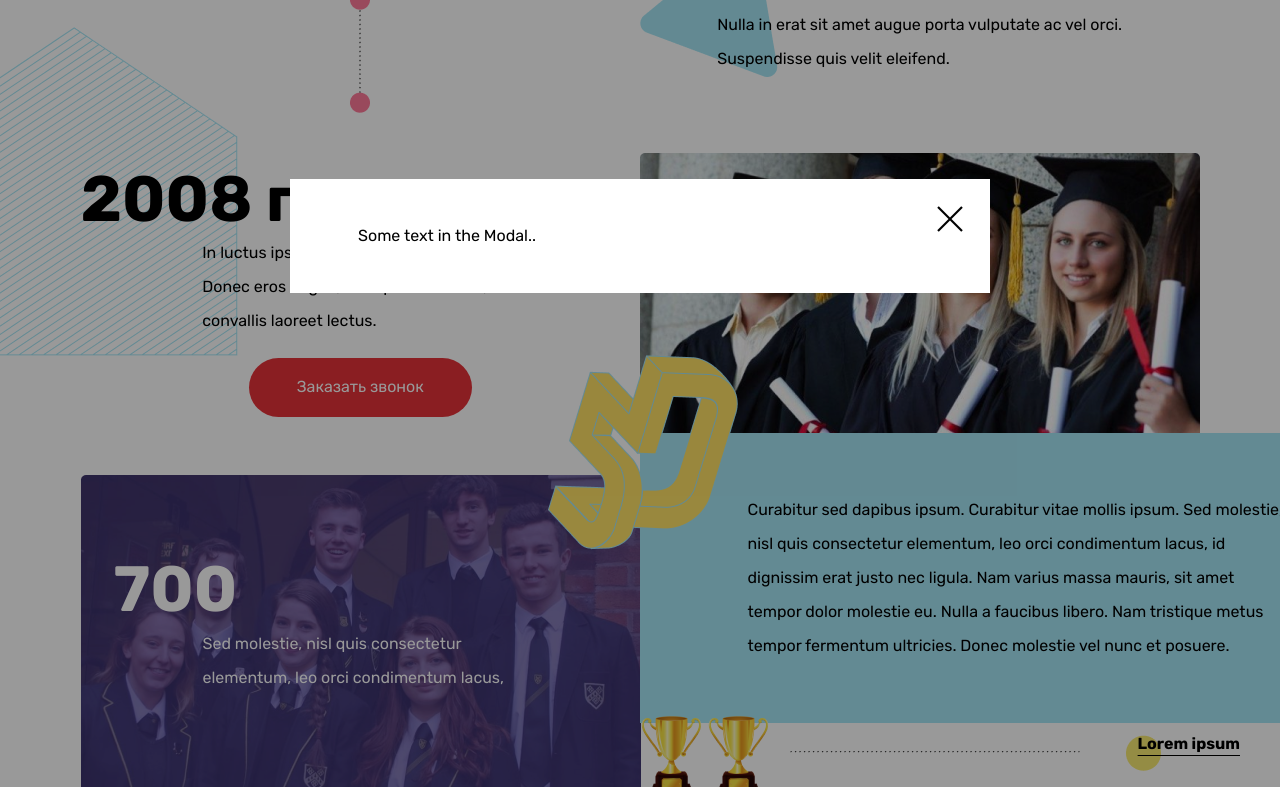
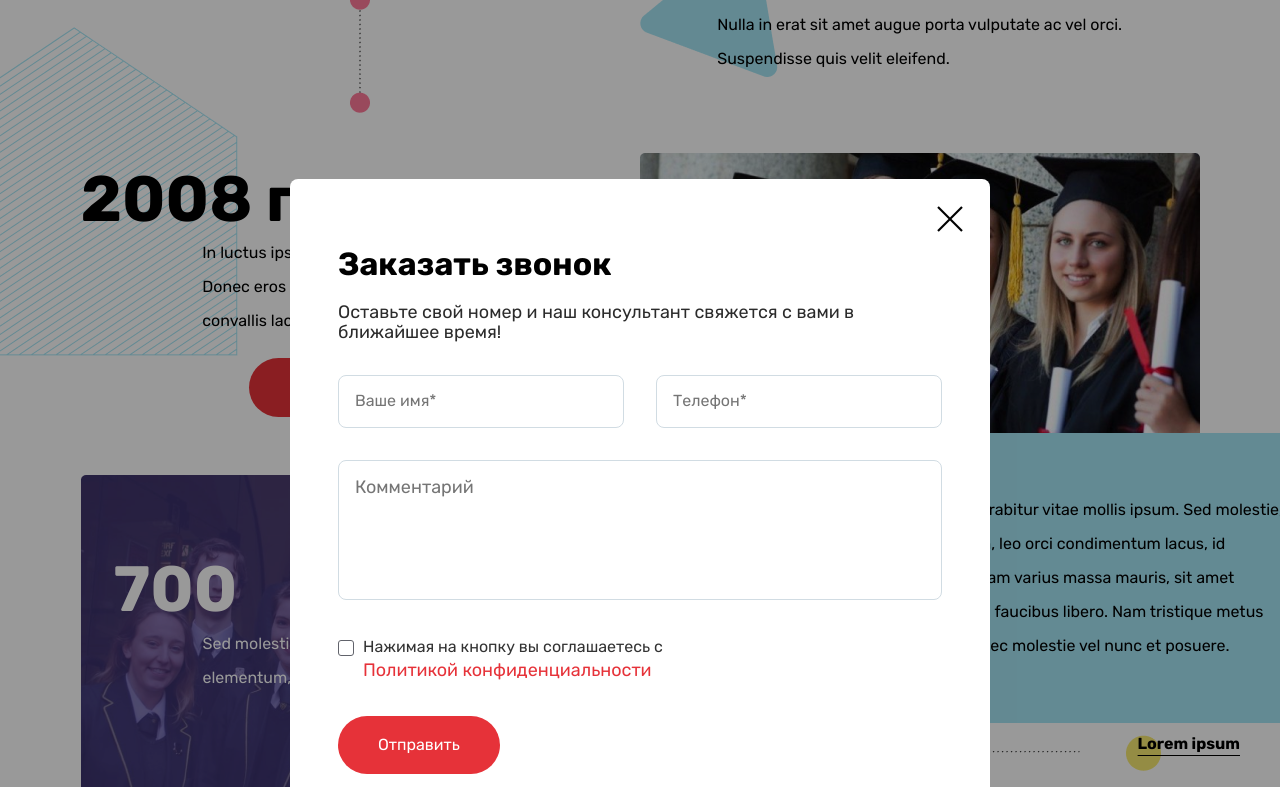
Before and after one commit to COLOMBO72/testtask_pyatoeizmerenie, a website built with webpack: page src/index.html in a window 1280 px wide. Both pictures are taken after a click on the button "Заказать звонок". Shown: the part 469-1256 px from the top of the page. Built offline with nearby package versions, Linux system fonts and the light colour scheme.

Commit message:
created modal content

```diff
--- a/src/index.html
+++ b/src/index.html
@@ -12,8 +12,24 @@
     <!-- МОДАЛЬНОЕ ОКНО -->
     <div id="myModal" class="modal">
         <div class="modal-content">
-            <img src="images/icon_close.png" class="close" alt="close">
-            <p>Some text in the Modal..</p>
+            <div class="modal-content__container">
+                <img src="images/icon_close.png" class="close" alt="close">
+                <h2>Заказать звонок</h2>
+                <p>Оставьте свой номер и наш консультант свяжется с вами в ближайшее время!</p>
+                <div class="modal-content__container__input-wrapper">
+                    <input type="name" placeholder="Ваше имя*" name="inputName" id="inputName">
+                    <input type="number" placeholder="Телефон*" name="inputNumber" id="inputNumber">
+                </div>
+                <textarea name="comment" placeholder="Комментарий" id="comment"></textarea>
+                <div class="modal-content__container_checkbox">
+                    <label class="checkbox style-a">
+                      <input type="checkbox"/>
+                      <div class="checkbox__checkmark"></div>
+                      <div class="checkbox__body">Нажимая на кнопку вы соглашаетесь с <p>Политикой конфиденциальности</p></div>
+                    </label>
+                  </div>
+                <button class="modalBtn">Отправить</button>
+            </div>
         </div>
     </div>
 
--- a/src/styles/main.scss
+++ b/src/styles/main.scss
@@ -7,6 +7,10 @@ $blue: #A5E5F4;
 $yellow: #FFE267;
 $template: #a39c7d3d;
 $template2: rgba(255, 0, 0, 0.473);
+$gray-text: #61636B;
+$bordergray: #D1DCE3;
+$black-text: #2B2B2B;
+$red: #E63239;
 
 body {
   font-family: "Rubik", sans-serif;
@@ -25,26 +29,145 @@ body {
   width: 100%;
   height: 100%;
   overflow: auto;
-  background-color: rgb(0,0,0);
-  background-color: rgba(0,0,0,0.4);
+  background-color: rgb(0, 0, 0);
+  background-color: rgba(0, 0, 0, 0.4);
 }
 
 .modal-content {
   background-color: $white;
+  flex-direction: column;
+  display: flex;
+  align-items: center;
+  justify-content: center;
   margin: 15% auto;
-  padding: 48px 68px;
-  width: 700px;
+  max-width: 700px;
   position: relative;
+  border-radius: 8px;
+  h2 {
+    margin: 19px 0px;
+    color: #000000;
+    font-weight: 700;
+    font-size: 32px;
+  }
+  p {
+    font-size: 18px;
+    color: $black-text;
+  }
+}
+
+.modal-content__container {
+  padding:  48px;
+}
+
+.modal-content__container__input-wrapper {
+  display: flex;
+  flex-direction: row;
+  justify-content: space-between;
+
+  input {
+    margin-top: 32px;
+    width: 286px;
+    padding: 16px;
+    border-radius: 8px;
+    border: 1px solid;
+    border-color: $bordergray;
+  }
+}
+
+.modal-content__container textarea {
+  width: 100%;
+  height: 140px;
+  padding: 16px;
+  margin-top: 32px;
+  box-sizing: border-box;
+  border: 1px solid $bordergray;
+  border-radius: 8px;
+  font-size: 18px;
+  resize: none;
+}
+
+//CHECKBOX
+.modal-content__container_checkbox{
+  margin: 32px 0px;
+}
+.checkbox.style-a {
+  display: inline-block;
+  position: relative;
+  padding-left: 25px;
+  cursor: pointer;
+  -webkit-user-select: none;
+  -moz-user-select: none;
+  -ms-user-select: none;
+  user-select: none;
+}
+.checkbox.style-a input {
+  position: absolute;
+  opacity: 0;
+  cursor: pointer;
+  height: 0;
+  width: 0;
+}
+.checkbox.style-a input:checked ~ .checkbox__checkmark {
+  background-color: #fff;
+}
+.checkbox.style-a input:checked ~ .checkbox__checkmark:after {
+  opacity: 1;
+}
+.checkbox.style-a:hover input ~ .checkbox__checkmark {
+  background-color: #eee;
+}
+.checkbox.style-a:hover input:checked ~ .checkbox__checkmark {
+  background-color: #fff;
+}
+.checkbox.style-a .checkbox__checkmark {
+  position: absolute;
+  top: 4px;
+  left: 0;
+  height: 16px;
+  width: 16px;
+  background-color: #fff;
+  border: 1px solid $gray-text;
+  transition: background-color 0.25s ease;
+  border-radius: 3px;
+}
+.checkbox.style-a .checkbox__checkmark:after {
+  content: "";
+  position: absolute;
+  left: 5px;
+  top: 1px;
+  width: 5px;
+  height: 10px;
+  border: solid $red;
+  border-width: 0 1px 1px 0;
+  transform: rotate(45deg);
+  opacity: 0;
+  transition: opacity 0.25s ease;
+}
+.checkbox.style-a .checkbox__body {
+  color: #333;
+  line-height: 1.4;
+  font-size: 16px;
+
+  p{
+    color: $red;
+  }
+}
+
+.modalBtn{
+  padding: 20px 40px;
+  color: $white;
+  background-color: $red;
+  border-radius: 46px;
 }
 
 .close {
   position: absolute;
   float: right;
+  right: 24px;
   top: 24px;
-  right: 24px;
-  font-size: 28px;
   font-weight: bold;
 }
+
 .close:hover,
 .close:focus {
   color: black;
@@ -75,15 +198,18 @@ body {
   align-items: center;
   justify-content: space-between;
 }
-.container__row768plus{
+
+.container__row768plus {
   width: 1119px;
   display: flex;
   align-items: center;
   justify-content: space-between;
 }
-.container__row375{
+
+.container__row375 {
   display: none;
 }
+
 .container__row-column-1 {
   width: 50%;
 }
@@ -199,19 +325,23 @@ body {
 .container__row-column-2 {
   width: 50%;
 }
+
 .container__row-column-2 .date1997 {
   position: relative;
   display: flex;
   flex-direction: column;
+
   img {
     position: absolute;
     top: 10px;
   }
+
   h2 {
     font-weight: 700;
     font-size: 64px;
     z-index: 1;
   }
+
   p {
     z-index: 1;
     line-height: 34px;
@@ -221,6 +351,7 @@ body {
     max-width: 405px;
   }
 }
+
 .container__row-column-2 .block--oxford1--text {
   width: 752px;
   display: flex;
@@ -229,6 +360,7 @@ body {
   line-height: 34px;
   padding: 60px 48px;
   background-color: #A5E5F4;
+
   p {
     width: 537px;
   }
@@ -295,6 +427,7 @@ body {
   display: flex;
   gap: 19px;
 }
+
 .under_row1--card {
   display: flex;
   flex-direction: column;
@@ -319,9 +452,11 @@ body {
   padding: 15px 25px;
   transition: 0.2s;
   cursor: pointer;
+
   .big_card--logo {
     margin-bottom: 35px;
   }
+
   .big_card--info {
     display: flex;
     flex-direction: column;
@@ -332,9 +467,11 @@ body {
   display: flex;
   gap: 19px;
 }
-.container__row--cards_wrapper .under_row1--card768{
+
+.container__row--cards_wrapper .under_row1--card768 {
   display: none;
 }
+
 .container__row--under_row2 .under_row2--card {
   display: flex;
   flex-direction: column;
@@ -372,24 +509,29 @@ body {
     padding: 25px 125px;
     align-items: center;
   }
+
   .threedots {
     width: 170%;
     display: flex;
     justify-content: center;
   }
+
   .container__row-column-1 .date1969 {
     margin: 25px 16px;
+
     p {
       font-size: 16px;
       width: 364px;
     }
   }
+
   .container__row-column-1 .date2008 {
     position: relative;
     display: flex;
     z-index: 1;
     flex-direction: column;
     margin-top: 30px;
+
     h2 {
       font-weight: 700;
       font-size: 64px;
@@ -403,20 +545,24 @@ body {
     }
 
   }
+
   .triangle_gray {
     position: absolute;
     left: -20%;
     top: 4%;
   }
-  .container__row-column-2 .block--oxford1{
-    img{
+
+  .container__row-column-2 .block--oxford1 {
+    img {
       width: 378px;
     }
   }
+
   .container__row-column-2 .block--oxford1--text {
     max-width: 378px;
     line-height: 34px;
     padding: 35px 0px 35px 27px;
+
     p {
       max-width: 349px;
     }
@@ -431,10 +577,12 @@ body {
   .container__row-column-2 .block--oxford1--cups {
     max-width: 350px;
   }
+
   .block--oxford1--cups .line--image {
     width: 113px;
     left: 40%;
   }
+
   .container__row-column-1 .block--oxford2 {
     width: 372px;
     height: 319px;
@@ -453,19 +601,23 @@ body {
     align-items: center;
     justify-content: space-between;
   }
-  .container__row--under_row1{
+
+  .container__row--under_row1 {
     display: none;
   }
-  .container__row--under_row2{
+
+  .container__row--under_row2 {
     display: none;
   }
-  .container__row__for768{
+
+  .container__row__for768 {
     display: flex;
     flex-wrap: wrap;
     max-width: 745px;
     gap: 29px;
   }
-  .container__row__for768 .under_row1--card768{
+
+  .container__row__for768 .under_row1--card768 {
     display: flex;
     flex-direction: column;
     background-color: $white;
@@ -479,6 +631,7 @@ body {
     width: 227px;
     transition: 0.2s;
   }
+
   .bg-gray_rectangle {
     position: absolute;
     top: 1250px;
@@ -497,6 +650,7 @@ body {
     padding: 25px 110px;
     align-items: center;
   }
+
   .threedots {
     display: flex;
     justify-content: center;
@@ -505,18 +659,22 @@ body {
     left: 15%;
     width: 30px;
   }
+
   .container__row-column-1 .date1969 {
     margin: 25px 16px;
+
     img {
       position: absolute;
       top: -20px;
       left: -65px;
     }
+
     h2 {
       font-weight: 700;
       font-size: 64px;
       z-index: 1;
     }
+
     p {
       z-index: 1;
       line-height: 34px;
@@ -526,19 +684,23 @@ body {
       width: 300px;
     }
   }
+
   .container__row-column-2 .date1997 {
     top: 250px;
     width: 280px;
+
     img {
       position: absolute;
       top: 10px;
       left: -180px;
     }
+
     h2 {
       font-weight: 700;
       font-size: 64px;
       z-index: 1;
     }
+
     p {
       z-index: 1;
       line-height: 34px;
@@ -548,16 +710,19 @@ body {
       width: 220px;
     }
   }
+
   .container__row-column-1 .date2008 {
     position: relative;
     display: flex;
     z-index: 1;
     flex-direction: column;
     margin-top: 300px;
+
     h2 {
       font-weight: 700;
       font-size: 64px;
     }
+
     p {
       line-height: 34px;
       font-weight: 400;
@@ -565,31 +730,36 @@ body {
       width: 300px;
     }
   }
+
   .triangle_gray {
     position: absolute;
     left: 60%;
     top: 26%;
     display: none;
   }
-  .container__row-column-1 .block--oxford1{
+
+  .container__row-column-1 .block--oxford1 {
     display: flex;
     align-items: center;
     justify-content: center;
     position: relative;
-    img{
+
+    img {
       width: 333px;
       position: absolute;
       top: 5%;
     }
   }
+
   .block--oxford1--text {
     margin-top: 170px;
     display: flex;
     flex-direction: column;
     align-items: center;
     line-height: 34px;
-    padding: 25px ;
+    padding: 25px;
     background-color: #A5E5F4;
+
     p {
       width: 325px;
     }
@@ -602,46 +772,55 @@ body {
     z-index: 1;
     top: 53%;
   }
+
   .container__row-column-1 .block--oxford1--cups {
     width: 90%;
     display: flex;
     justify-content: space-between;
   }
 
-  .block--oxford1--cups{
+  .block--oxford1--cups {
     position: absolute;
     top: 65%;
   }
-  .block--oxford1--cups__text{
+
+  .block--oxford1--cups__text {
     display: flex;
     margin-top: 12%;
     margin-bottom: 0px;
-    img{
+
+    img {
       position: absolute;
       z-index: 0;
     }
-    p{
+
+    p {
       font-weight: 700;
       text-decoration: underline;
       text-underline-offset: 6px;
       z-index: 33;
     }
   }
+
   .block--oxford1--cups .line--image {
     display: none;
   }
-  .container__row-column-1{
+
+  .container__row-column-1 {
     width: 100%;
   }
+
   .container__row-column-1 .block--oxford2 {
     width: 372px;
     background-image: url('../images/oksford_2.png');
     padding: 33px;
     margin-top: 0;
+
     p {
       max-width: 237px;
     }
   }
+
   .container__row {
     width: 375px;
     padding: 12px;
@@ -650,27 +829,33 @@ body {
     align-items: center;
     justify-content: space-between;
   }
-  .container__row768plus{
+
+  .container__row768plus {
     display: none;
   }
-  .container__row375{
+
+  .container__row375 {
     display: flex;
     flex-direction: column;
     align-items: center;
   }
-  .container__row--under_row1{
+
+  .container__row--under_row1 {
     display: none;
   }
-  .container__row--under_row2{
+
+  .container__row--under_row2 {
     display: none;
   }
-  .container__row__for768{
+
+  .container__row__for768 {
     display: flex;
     flex-wrap: wrap;
     max-width: 745px;
     gap: 29px;
   }
-  .container__row__for768 .under_row1--card768{
+
+  .container__row__for768 .under_row1--card768 {
     display: flex;
     flex-direction: column;
     background-color: $white;
@@ -684,6 +869,7 @@ body {
     width: 158px;
     transition: 0.2s;
   }
+
   .bg-gray_rectangle {
     position: absolute;
     top: 2000px;
```
